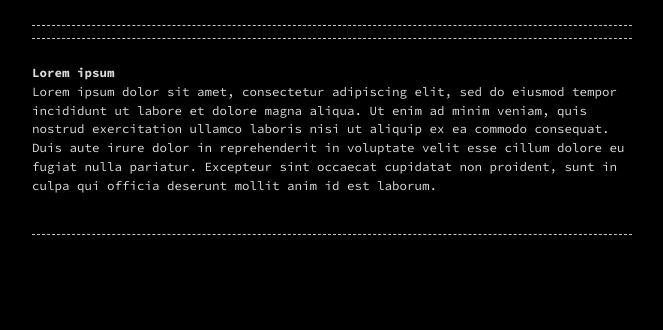
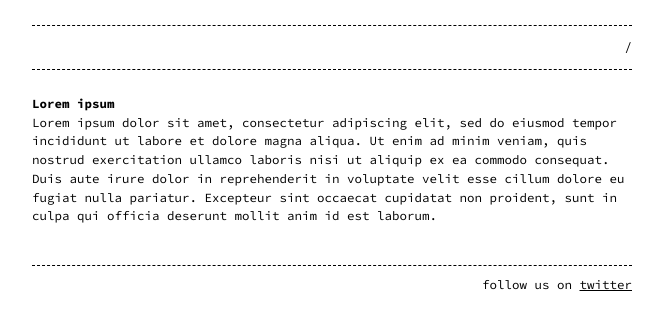
Before and after one commit to CupBlack/CupBlack.github.io, a Jekyll site: the page built from index.md, in a window 1280 px wide. Shown: the top 330 px of the page, without its empty margins (308-971 px from the left). Built offline with Jekyll 4.4.1, drawn with Linux system fonts in a browser that asks for light colours; part of the change alters nothing that is shown.

```diff
--- a/_config.yml
+++ b/_config.yml
@@ -2,7 +2,7 @@
 
 #google_analytics: UA-NNNNNNNN-N
 
-#header_pages:
+header_pages:
   - index.md
   - about.md
 
```
